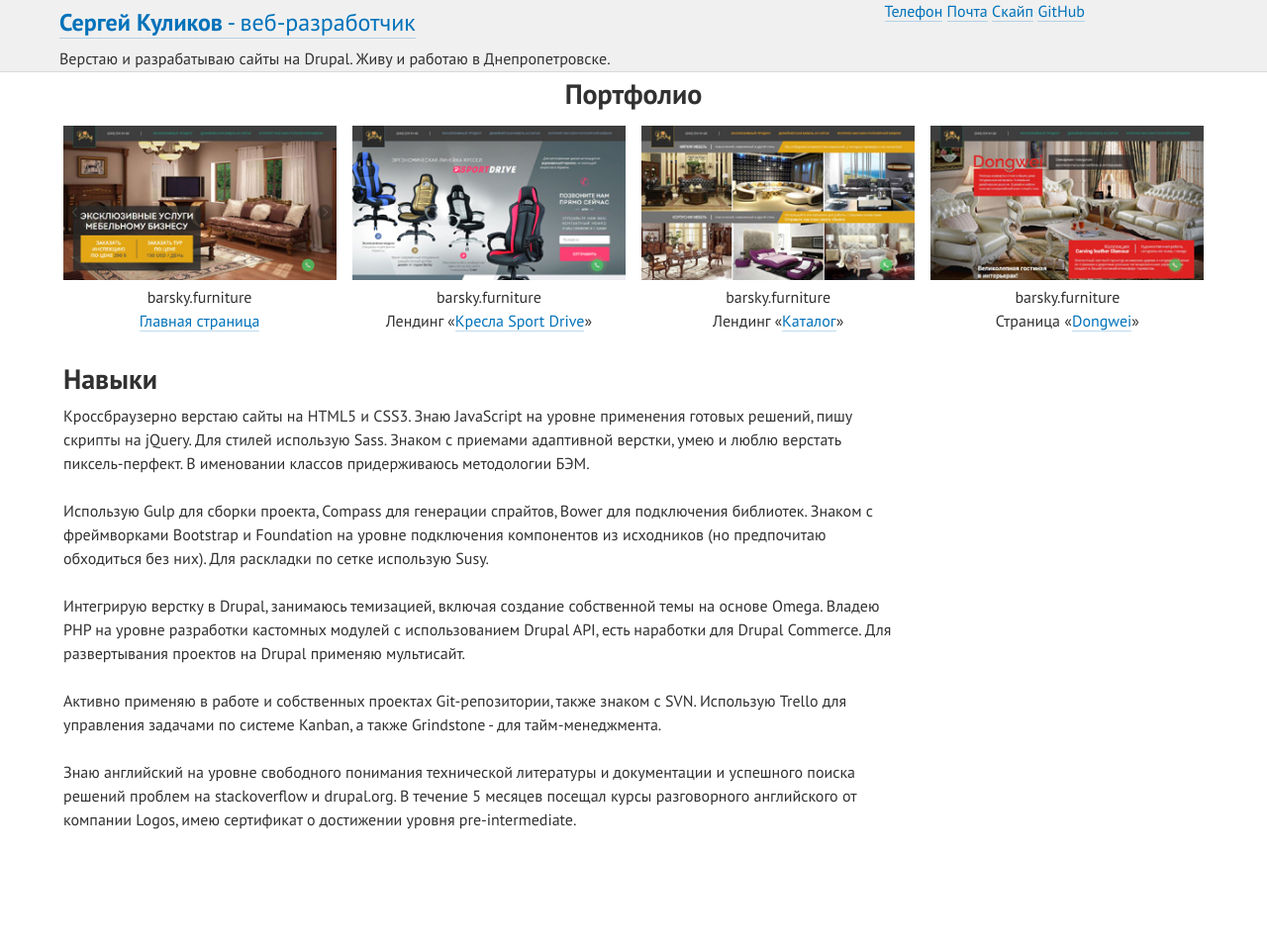
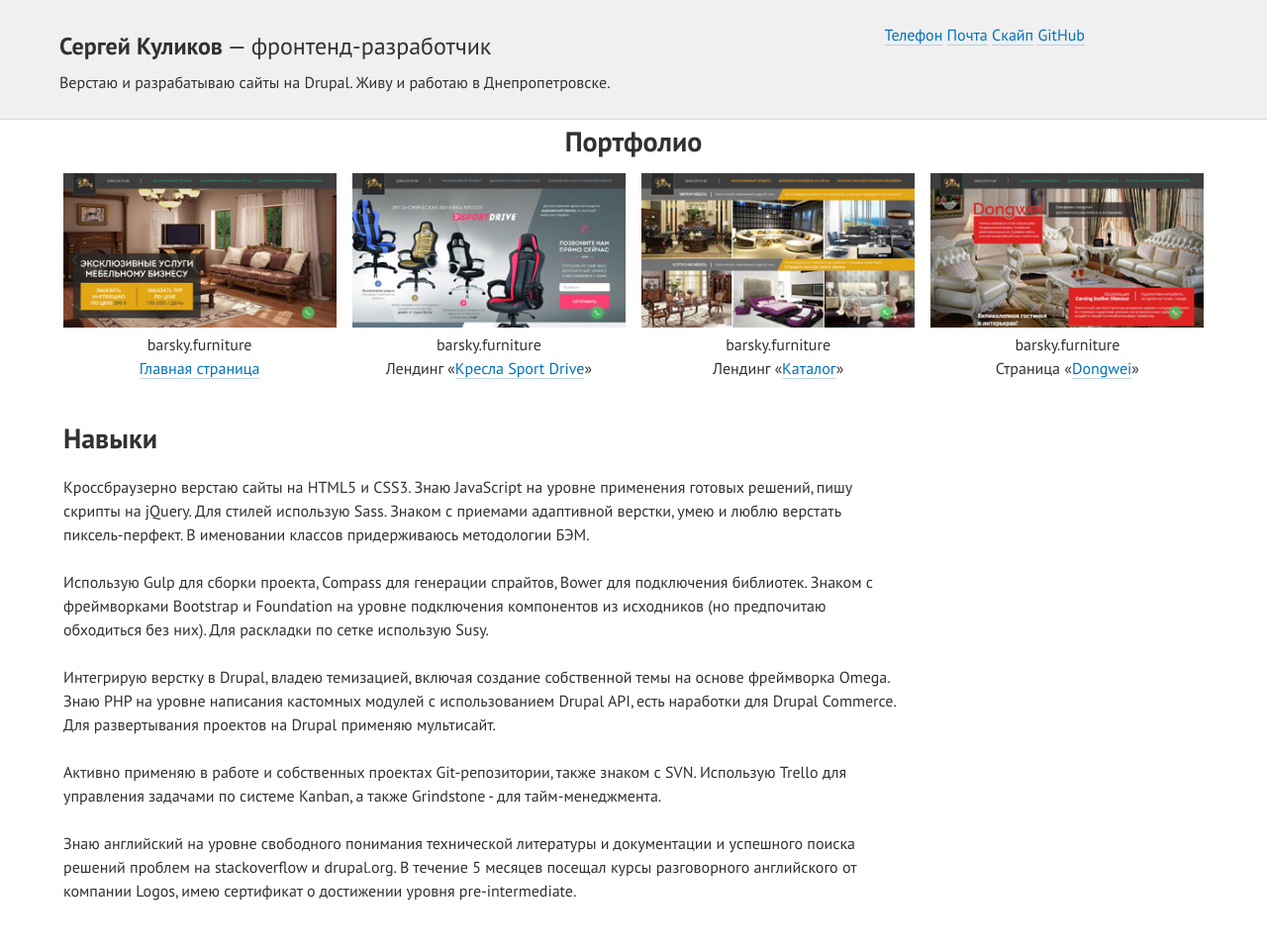
Before and after one commit to web-padawan/web-padawan.github.io, a Jekyll site: the page built from index.html, in a window 1280 px wide. Shown: the whole page at 99% size. Built offline with Jekyll 4.4.1, drawn with Linux system fonts in a browser that asks for light colours; before the commit the page ends 900 px from its top, so only the background shows below that.

Commit message:
[mod] vertical rhythm styles, semantic markup

```diff
--- a/_includes/header.html
+++ b/_includes/header.html
@@ -1,11 +1,9 @@
 <header class="header">
-  <div class="container">
+  <div class="header__container">
 
     <div class="header__left">
 
-      <h1 class="header__title">
-        <a href="{{ site.baseurl }}/">{{ site.title }}<span class="header__addition"> - веб-разработчик</span></a>
-      </h1>
+      <h1 class="header__title">{{ site.title }}<span class="header__addition"> — фронтенд-разработчик</span></h1>
 
       <div class="header__description">Верстаю и разрабатываю сайты на Drupal. Живу и работаю в Днепропетровске.</div>
 
--- a/_includes/skills.html
+++ b/_includes/skills.html
@@ -1,8 +1,8 @@
   <div class="skills">
-    <h2>Навыки</h2>
+    <h2 class="skills__title">Навыки</h2>
     <p>Кроссбраузерно верстаю сайты на HTML5 и CSS3. Знаю JavaScript на уровне применения готовых решений, пишу скрипты на jQuery. Для стилей использую Sass. Знаком с приемами адаптивной верстки, умею и люблю верстать пиксель-перфект. В именовании классов придерживаюсь методологии БЭМ.</p>
     <p>Использую Gulp для сборки проекта, Compass для генерации спрайтов, Bower для подключения библиотек. Знаком с фреймворками Bootstrap и Foundation на уровне подключения компонентов из исходников (но предпочитаю обходиться без них). Для раскладки по сетке использую Susy.</p>
-    <p>Интегрирую верстку в Drupal, занимаюсь темизацией, включая создание собственной темы на основе Omega. Владею PHP на уровне разработки кастомных модулей с использованием Drupal API, есть наработки для Drupal Commerce. Для развертывания проектов на Drupal применяю мультисайт.</p>
+    <p>Интегрирую верстку в Drupal, владею темизацией, включая создание собственной темы на основе фреймворка Omega. Знаю PHP на уровне написания кастомных модулей с использованием Drupal API, есть наработки для Drupal Commerce. Для развертывания проектов на Drupal применяю мультисайт.</p>
     <p>Активно применяю в работе и собственных проектах Git-репозитории, также знаком с SVN. Использую Trello для управления задачами по системе Kanban, а также Grindstone - для тайм-менеджмента.</p>
     <p>Знаю английский на уровне свободного понимания технической литературы и документации и успешного поиска решений проблем на stackoverflow и drupal.org. В течение 5 месяцев посещал курсы разговорного английского от компании Logos, имею сертификат о достижении уровня pre-intermediate.</p>
   </div>
--- a/_layouts/default.html
+++ b/_layouts/default.html
@@ -7,11 +7,11 @@
 
     {% include header.html %}
 
-    <div class="content">
-      <div class="container">
+    <main class="main">
+      <div class="main__container">
         {{ content }}
       </div>
-    </div>
+    </main>
 
     {% include footer.html %}
 
--- a/sass/base/_typography.scss
+++ b/sass/base/_typography.scss
@@ -18,6 +18,11 @@ a {
 p {
   margin-top: 0;
   margin-bottom: $vert-spacing-unit;
+}
+
+ul {
+  margin-top: $vert-spacing-unit / 2;
+  margin-bottom: $vert-spacing-unit / 2;
 }
 
 h1,
--- a/sass/blocks/_header.scss
+++ b/sass/blocks/_header.scss
@@ -1,6 +1,12 @@
 .header {
+  @include padding-leader();
+  @include padding-trailer();
   background: #f0f0f0;
   border-bottom: 1px solid #d9d9d9;
+
+  &__container {
+    @extend %container;
+  }
 
   &__left {
     padding-left: 20px;
--- /dev/null
+++ b/sass/blocks/_main.scss
@@ -0,0 +1,5 @@
+.main {
+  &__container {
+    @extend %container;
+  }
+}
--- a/sass/blocks/_skills.scss
+++ b/sass/blocks/_skills.scss
@@ -4,4 +4,8 @@
   @include breakpoint($md) {
     @include span(9 of 12);
   }
+
+  &__title {
+    margin: $vert-spacing-unit / 2 0;
+  }
 }
--- a/sass/utils/_grid.scss
+++ b/sass/utils/_grid.scss
@@ -8,10 +8,10 @@ $susy: (
   columns: 12,
   container: 75rem,
   debug: (
-    image: hide,
+    // image: show,
   )
 );
 
-.container {
+%container {
   @include container();
 }
```
Also changed, not shown: assets/css/app.css (+14 -2 lines), assets/css/app.min.css.
